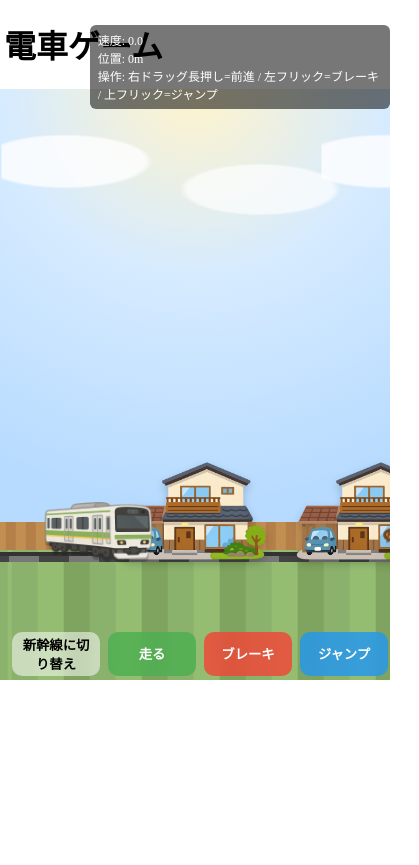
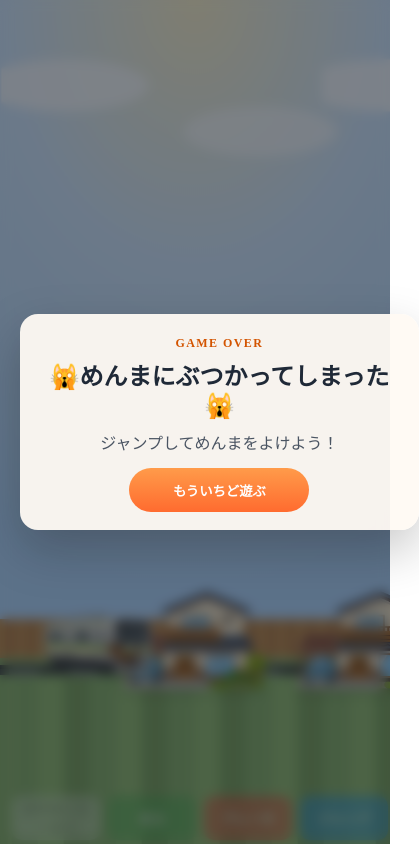
Before and after one commit to menma0214/train_game, a Vue app: page /play in a window 390 px wide. Shown: the whole page, 419 px wide, since content can reach past the window. After the commit the page ends 844 px from the top, so only its background shows below. Built offline with nearby package versions, Linux system fonts and the light colour scheme.

Commit message:
feat: hit box

```diff
--- a/src/views/PlayView.vue
+++ b/src/views/PlayView.vue
@@ -1,11 +1,23 @@
 <template>
-  <h1 class="gamePageTitle">電車ゲーム</h1>
-
-  <div class="hud">
+  <!-- <h1 class="gamePageTitle">電車ゲーム</h1> -->
+<!-- 検証 -->
+  <!-- <div class="hud">
       <div>速度: {{ speed.toFixed(1) }}</div>
       <div>位置: {{ trainX.toFixed(0) }}m</div>
       <div>操作: 右ドラッグ長押し=前進 / 左フリック=ブレーキ / 上フリック=ジャンプ</div>
+  </div> -->
+
+  <div v-if="gameOver" class="game-over-overlay">
+    <div class="game-over-card">
+      <p class="game-over-label">GAME OVER</p>
+      <h2 class="game-over-title">🙀めんまにぶつかってしまった🙀</h2>
+      <p class="game-over-text">ジャンプしてめんまをよけよう！</p>
+      <button class="btn restart" type="button" @click="restartGame">
+        もういちど遊ぶ
+      </button>
+    </div>
   </div>
+
 
   <div
     class="game"
@@ -104,11 +116,13 @@
     <div class="controls">
       <button class="btn skin"
         type="button"
+        :disabled="gameOver"
         @click="toggleTrainImage">
         {{ selectedTrain === 'train' ? '新幹線に切り替え' : '電車に切り替え' }}
       </button>
 
       <button class="btn run"
+        :disabled="gameOver"
         @pointerdown.prevent="onRunDown"
         @pointerup.prevent="onRunUp"
         @pointercancel.prevent="onRunUp"
@@ -119,6 +133,7 @@
 
       <div class="controls-right">
         <button class="btn brake"
+        :disabled="gameOver"
           @pointerdown.prevent="onBrakeDown"
           @pointerup.prevent="onBrakeUp"
           @pointercancel.prevent="onBrakeUp"
@@ -128,6 +143,7 @@
         </button>
 
         <button class="btn jump"
+        :disabled="gameOver"
           @pointerdown.prevent="onJumpPress"
           @pointerup.prevent="onJumpRelease"
           @pointercancel.prevent="onJumpRelease"
@@ -184,8 +200,21 @@
 const CAT_SPEED_MAX = 180
 const CAT_SPAWN_MARGIN = 140
 const CAT_DESPAWN_MARGIN = 220
+const TRAIN_RENDER_MIN_W = 120
+const TRAIN_RENDER_MAX_W = 220
+const TRAIN_RENDER_RATIO = 0.15
+const CAT_RENDER_MIN_W = 128
+const CAT_RENDER_MAX_W = 188
+const CAT_RENDER_RATIO = 0.16
+const CAT_ASPECT_RATIO = 1.15
+
+
+// 当たり判定
+const TRAIN_HITBOX = { left: 0.18, right: 0.78, bottom: 0.05, top: 0.28}
+const CAT_HITBOX = {left: 0.18, right: 0.74, bottom: 0.02, top: 0.34 }
 type SceneryType = 'house' | 'mall' | 'colton' | 'amusementPark'
 type SceneryItem = { id: number; type: SceneryType; x: number; width: number }
+type CollisionRect = { left: number; right: number; bottom: number; top: number; }
 
 export default {
   setup() {
@@ -231,6 +260,7 @@
       catX: 0,
       catSpeed: 0,
       catNextSpawnIn: 0,
+      gameOver: false,
 
       // ボタン押しっぱ用
       runHeld: false,
@@ -241,10 +271,12 @@
     const currentTrainImg = computed(() => trainSprites[state.selectedTrain])
 
     function toggleTrainImage () {
+      if(state.gameOver) return
       state.selectedTrain = state.selectedTrain === 'train' ? 'shinkansen' : 'train'
     }
 
     function tryJump() {
+      if (state.gameOver) return
       if (!state.onGround) return
       state.onGround = false
       state.vy = JUMP_SPEED
@@ -258,6 +290,73 @@
     const gameRoot = ref<HTMLElement | null>(null)
     const viewportW = ref(0)
     const anchorPx = computed(() => Math.max(0, Math.round(viewportW.value * ANCHOR_RATIO)))
+
+    const clampValue = (value: number, min: number, max: number) =>
+      Math.min(max, Math.max(min, value))
+    const getTrainRenderSize = () => {
+      const width = clampValue(
+         viewportW.value * TRAIN_RENDER_RATIO,
+         TRAIN_RENDER_MIN_W,
+         TRAIN_RENDER_MAX_W
+      )
+      return { width, height: width }
+    }
+
+    const getCatRenderSize = () => {
+      const width = clampValue(
+        viewportW.value * CAT_RENDER_RATIO,
+        CAT_RENDER_MIN_W,
+        CAT_RENDER_MAX_W
+      )
+      return { width, height: width / CAT_ASPECT_RATIO }
+    }
+
+    function getTrainCollisionRect(): CollisionRect {
+      const {width, height } = getTrainRenderSize()
+      return {
+        left: state.trainX + width * TRAIN_HITBOX.left,
+        right: state.trainX + width * TRAIN_HITBOX.right,
+        bottom: state.trainY + height * TRAIN_HITBOX.bottom,
+        top: state.trainY + height * TRAIN_HITBOX.top,
+      }
+    }
+
+    function getCatCollisionRect(): CollisionRect {
+      const { width, height } = getCatRenderSize()
+      return {
+        left: state.catX + width * CAT_HITBOX.left,
+        right: state.catX + width * CAT_HITBOX.right,
+        bottom: height * CAT_HITBOX.bottom,
+        top: height * CAT_HITBOX.top,
+      }
+    }
+
+    function isRectOverlap(a: CollisionRect, b: CollisionRect) {
+      return (
+        a.left < b.right &&
+        a.right > b.left &&
+        a.bottom < b.top &&
+        a.top > b.bottom
+      )
+    }
+
+    function triggerGameOver() {
+      state.gameOver = true
+      state.speed = 0
+      state.vy = 0
+      state.isHolding = false
+      state.runHeld = false
+      state.brakeHeld = false
+      state.jumpHeld = false
+      pointerDown = false
+    }
+
+    function checkCatCollision() {
+      if (!state.catActive || state.gameOver) return false
+      const collided = isRectOverlap(getTrainCollisionRect(), getCatCollisionRect())
+      if (collided) triggerGameOver()
+      return collided
+    }
 
     const segCount = computed(() => {
       const need = Math.ceil((viewportW.value + TRACK_BUFFER * 2) / TRACK_SEG_W) + 2
@@ -384,6 +483,7 @@
     // --- Pointer 操作（ドラッグ/フリック） ---
     let pointerDown = false
     function onPointerDown(e: PointerEvent | TouchEvent) {
+      if (state.gameOver) return
       pointerDown = true
       state.isHolding = true
       state.pressTs = performance.now()
@@ -395,6 +495,7 @@
     }
 
     function onPointerMove(e: PointerEvent | TouchEvent) {
+      if (state.gameOver) return
       if (!pointerDown) return
       const x = (e as PointerEvent).clientX ?? (e as TouchEvent).touches?.[0]?.clientX ?? 0
       const y = (e as PointerEvent).clientY ?? (e as TouchEvent).touches?.[0]?.clientY ?? 0
@@ -409,6 +510,11 @@
     }
 
     function onPointerUp() {
+      if (state.gameOver) {
+        pointerDown = false
+        state.isHolding = false
+        return
+      }
       if (!pointerDown) return
       pointerDown = false
       state.isHolding = false
@@ -424,11 +530,18 @@
     }
 
     // --- ボタン操作 ---
-    function onRunDown()   { state.runHeld = true }
+    function onRunDown()   {
+      if (state.gameOver) return
+      state.runHeld = true
+    }
     function onRunUp()     { state.runHeld = false }
-    function onBrakeDown() { state.brakeHeld = true }
+    function onBrakeDown() {
+      if (state.gameOver) return
+      state.brakeHeld = true
+    }
     function onBrakeUp()   { state.brakeHeld = false }
     function onJumpPress() {
+      if (state.gameOver) return
       if (state.jumpHeld) return
       state.jumpHeld = true
       tryJump()
@@ -437,6 +550,7 @@
     function onJumpRelease() { state.jumpHeld = false }
     // 駅タップで停車（簡易減速演出）
     function onStationTap(index: number) {
+      if (state.gameOver) return
       const st = state.stations[index]
       const start = performance.now()
       const duration = 120
@@ -444,6 +558,7 @@
       const initialSpeed = state.speed
       const easeOut = (t: number) => 1 - Math.pow(1 - t, 3)
       const anim = () => {
+        if (state.gameOver) return
         const t = Math.min(1, (performance.now() - start) / duration)
         const k = easeOut(t)
         state.trainX = startX + (st.x - startX) * k
@@ -468,6 +583,44 @@
           setTimeout(() => (state.arrivedFlash = false), 800)
         }
       }
+    }
+
+    function resetGameState() {
+      pointerDown = false
+      state.isHolding = false
+      state.pressTs = 0
+      state.startX = 0
+      state.startY = 0
+      state.lastX = 0
+      state.lastY = 0
+
+      state.trainX = 0
+      state.speed = 0
+      state.trainY = 0
+      state.vy = 0
+      state.onGround = true
+      state.cameraX = 0
+
+      state.arrivedFlash = false
+      state.catActive = false
+      state.catX = 0
+      state.catSpeed = 0
+      state.gameOver = false
+      state.runHeld = false
+      state.brakeHeld = false
+      state.jumpHeld = false
+
+      initStations()
+      initTrackSegs()
+      randomizeScenery()
+      resetCatSpawnTimer()
+    }
+
+    function restartGame() {
+      cancelAnimationFrame(raf)
+      lastT = performance.now()
+      resetGameState()
+      raf = requestAnimationFrame(tick)
     }
 
     function resetCatSpawnTimer() {
@@ -500,6 +653,8 @@
     let raf = 0
     let lastT = performance.now()
     const tick = () => {
+      if (state.gameOver) return
+
       const now = performance.now()
       let dt = (now - lastT) / 1000
       lastT = now
@@ -532,6 +687,7 @@
       state.cameraX += (desired - state.cameraX) * 0.1
 
       updateCat(dt)
+      if (checkCatCollision()) return
       checkArrival()
       recycleStations()
       recycleScenery()
@@ -571,6 +727,7 @@
       onRunDown, onRunUp, onBrakeDown, onBrakeUp,
       onJumpPress, onJumpRelease,
       toggleTrainImage,
+      restartGame,
       currentTrainImg,
       anchorPx,
       trainImg,
@@ -592,7 +749,7 @@
 .game {
   position: relative;
   width: 100%;
-  height: 70dvh;
+  height: 100vh;
   overflow: hidden;
   background:
     radial-gradient(110% 70% at 50% 0%, #fff4cc 0%, #d6ebff 45%, #b7dbff 100%);
@@ -645,6 +802,7 @@
     calc(var(--bg-near-x, 0px) * -1.35) calc(100% - 22%);
 }
 
+
 .track {
   position: absolute;
   inset: 0;
@@ -688,7 +846,7 @@
 }
 
 .scenery-amusementPark {
-  bottom: calc(var(--track-bottom) + var(--track-height) - 16%);
+  bottom: calc(var(--track-bottom) + var(--track-height) - 12%);
 }
 
 .station {
@@ -1119,6 +1277,45 @@
   padding-left: 1%;
 }
 
+.game-over-overlay {
+  position: absolute;
+  inset: 0;
+  z-index: 30;
+  display: grid;
+  place-items: center;
+  padding: 20px;
+  background: rgba(10, 18, 30, 0.52);
+  backdrop-filter: blur(6px);
+}
+
+.game-over-card {
+  width: min(92vw, 360px);
+  padding: 22px 20px 18px;
+  border-radius: 18px;
+  background: rgba(255, 250, 244, 0.95);
+  box-shadow: 0 20px 50px rgba(0, 0, 0, 0.22);
+  text-align: center;
+}
+
+.game-over-label {
+  margin: 0 0 6px;
+  font-size: 12px;
+  font-weight: 800;
+  letter-spacing: 0.12em;
+  color: #d35400;
+}
+
+.game-over-title {
+  margin: 0;
+  font-size: clamp(24px, 5vw, 30px);
+  color: #1f2937;
+}
+
+.game-over-text {
+  margin: 10px 0 0;
+  color: #4b5563;
+}
+
 .hud {
   position: absolute;
   left: 23%;
@@ -1166,7 +1363,20 @@
 .controls .btn.run   { background: #4caf50cc; color: #fff; }
 .controls .btn.brake { background: #f44336cc; color: #fff; }
 .controls .btn.jump  { grid-column: span 2; background: #2196f3cc; color: #fff; }
+.controls .btn:disabled {
+  opacity: 0.55;
+}
 
+.game-over-card .btn.restart {
+  min-width: 180px;
+  min-height: 44px;
+  margin-top: 14px;
+  border: none;
+  border-radius: 999px;
+  font-weight: 800;
+  background: linear-gradient(180deg, #ff9b4a, #ff6b2f);
+  color: #fff;
+}
 /* 画面が狭い時は右側を横並びにする */
 @media (max-width: 480px){
   .controls-right{
--- a/src/views/TitleView.vue
+++ b/src/views/TitleView.vue
@@ -8,7 +8,7 @@
 
     <div class="modal">
       <p class="modal-desc">「あそぶ」をゲームスタート！</p>
-      <button class="btn-primary" type="button" @click="goPlay">ゲームスタート！</button>
+      <button class="btn-primary" type="button" @click="goPlay">あそぶ！</button>
     </div>
   </div>
 </template>
@@ -27,8 +27,10 @@
 <style>
   .title-root{
     position: fixed;
+    background-image: url("src/assets/top_pre_bg_image.png");
+    background-size: cover;
     inset: 0;
-    width: 100vh;
+    width: 100%;
     height: 100svh;
     overflow: hidden;
     padding: env(safe-area-inset-top)
@@ -54,7 +56,7 @@
   left: 50%;
   transform: translateX(-50%);
   text-align: center;
-  color: #fff;
+  color: #000;
   text-shadow: 0 2px 12px rgba(0,0,0,.45);
   }
 
@@ -74,7 +76,9 @@
     -webkit-backdrop-filter: blur(12px) saturate(1.05);
     text-align: center;
   }
-  .modal-desc{ margin: 0 0 12px; }
+  .modal-desc{
+    margin: 0 0 12px;
+    color: #000;}
 
   .btn-primary{
     min-width: 180px;
```
Also changed, not shown: src/assets/top_pre_bg_image.png (added), 5 other files (tests, documents, lock files or other folders).
